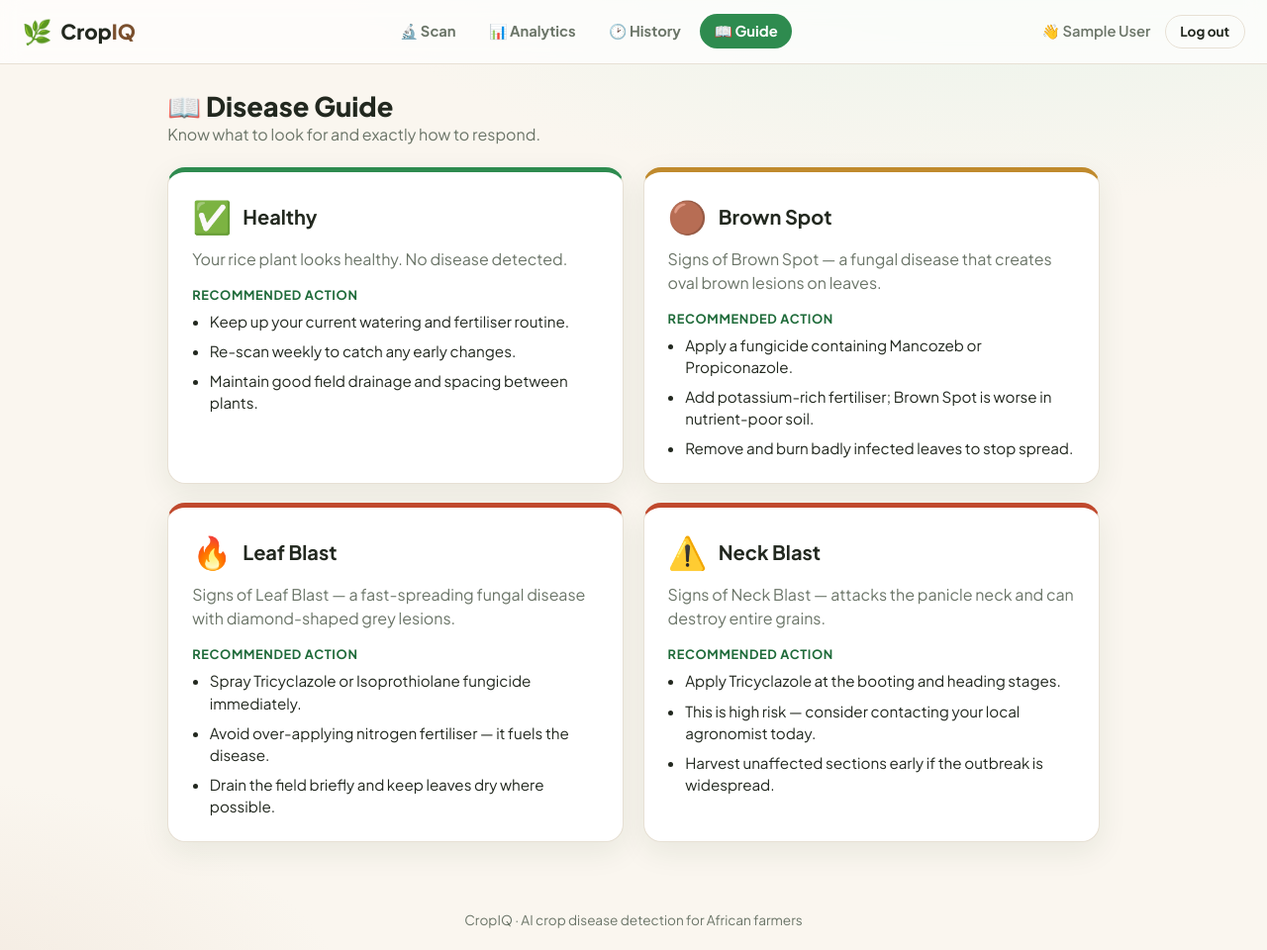
After one commit to Totannn/cropiq-dashboard, a Flask app: page /guide in a window 1280 px wide. The commit adds this page. Shown: the whole page at 99% size. Run offline with Flask 3, Linux system fonts and the light colour scheme; the visitor is signed in with stand-in values (Sample User, id 1).

Commit message:
Add analytics dashboard, history, disease guide, nav, scan animation

```diff
--- a/app.py
+++ b/app.py
@@ -10,6 +10,8 @@ EfficientNet-B0 model, replace `diagnose()` below (see the NOTE).
 import io
 import base64
 import hashlib
+import random
+from datetime import datetime, timedelta
 from functools import wraps
 
 from flask import (
@@ -140,6 +142,79 @@ def diagnose(image_bytes):
     return choice, confidence
 
 
+CONDITION_ORDER = ["Healthy", "Brown Spot", "Leaf Blast", "Neck Blast"]
+
+
+# ---------------------------------------------------------------------------
+# Demo data + analytics
+# ---------------------------------------------------------------------------
+def seed_demo_history():
+    """Seed a realistic-looking scan history so the analytics come alive."""
+    rng = random.Random(42)
+    crops = [c["name"] for c in CROPS]
+    weights = [0.46, 0.2, 0.19, 0.15]
+    now = datetime.now()
+    history = []
+    for _ in range(16):
+        disease = rng.choices(CONDITION_ORDER, weights=weights)[0]
+        crop = rng.choice(crops)
+        conf = round(rng.uniform(88, 97) if disease == "Healthy"
+                     else rng.uniform(77, 95), 1)
+        ts = now - timedelta(days=rng.randint(0, 9),
+                             hours=rng.randint(0, 23),
+                             minutes=rng.randint(0, 59))
+        history.append({
+            "disease": disease, "confidence": conf, "crop": crop,
+            "ts": ts.isoformat(), "date": ts.strftime("%b %d, %H:%M"),
+        })
+    history.sort(key=lambda h: h["ts"])
+    return history
+
+
+def compute_analytics(history):
+    total = len(history)
+    condition_counts = {c: 0 for c in CONDITION_ORDER}
+    crop_counts = {}
+    conf_sum = 0.0
+    for h in history:
+        condition_counts[h["disease"]] = condition_counts.get(h["disease"], 0) + 1
+        crop_counts[h["crop"]] = crop_counts.get(h["crop"], 0) + 1
+        conf_sum += h["confidence"]
+
+    healthy = condition_counts.get("Healthy", 0)
+    diseased = total - healthy
+    avg_conf = round(conf_sum / total, 1) if total else 0
+    health_score = round(healthy / total * 100) if total else 0
+
+    today = datetime.now().date()
+    days = [today - timedelta(days=i) for i in range(6, -1, -1)]
+    day_labels, daily_healthy, daily_diseased = [], [], []
+    for d in days:
+        day_labels.append(d.strftime("%a"))
+        dh = dd = 0
+        for h in history:
+            if datetime.fromisoformat(h["ts"]).date() == d:
+                if h["disease"] == "Healthy":
+                    dh += 1
+                else:
+                    dd += 1
+        daily_healthy.append(dh)
+        daily_diseased.append(dd)
+
+    crop_items = sorted(crop_counts.items(), key=lambda kv: kv[1], reverse=True)
+    return {
+        "total": total, "healthy": healthy, "diseased": diseased,
+        "avg_conf": avg_conf, "health_score": health_score,
+        "condition_labels": CONDITION_ORDER,
+        "condition_values": [condition_counts[c] for c in CONDITION_ORDER],
+        "crop_labels": [k for k, _ in crop_items],
+        "crop_values": [v for _, v in crop_items],
+        "day_labels": day_labels,
+        "daily_healthy": daily_healthy,
+        "daily_diseased": daily_diseased,
+    }
+
+
 # ---------------------------------------------------------------------------
 # Auth helpers
 # ---------------------------------------------------------------------------
@@ -171,7 +246,8 @@ def login():
         if user and user["password"] == password:
             session["user"] = username
             session["name"] = user["name"]
-            session.setdefault("history", [])
+            if "history" not in session:
+                session["history"] = seed_demo_history()
             return redirect(url_for("dashboard"))
         flash("Wrong username or password. Try the demo login below.")
     return render_template("login.html")
@@ -201,6 +277,29 @@ def dashboard():
     )
 
 
+@app.route("/analytics")
+@login_required
+def analytics():
+    history = session.get("history", [])
+    data = compute_analytics(history)
+    return render_template("analytics.html", name=session.get("name"), a=data)
+
+
+@app.route("/history")
+@login_required
+def history():
+    items = list(reversed(session.get("history", [])))
+    return render_template("history.html", name=session.get("name"),
+                           items=items, conditions=CONDITION_ORDER, crops=CROPS)
+
+
+@app.route("/guide")
+@login_required
+def guide():
+    return render_template("guide.html", name=session.get("name"),
+                           diseases=DISEASES)
+
+
 @app.route("/scan", methods=["POST"])
 @login_required
 def scan():
@@ -223,7 +322,11 @@ def scan():
     b64 = base64.b64encode(image_bytes).decode("ascii")
     info = DISEASES[disease]
 
-    record = {"disease": disease, "confidence": confidence, "crop": crop}
+    now = datetime.now()
+    record = {
+        "disease": disease, "confidence": confidence, "crop": crop,
+        "ts": now.isoformat(), "date": now.strftime("%b %d, %H:%M"),
+    }
     history = session.get("history", [])
     history.append(record)
     session["history"] = history
--- a/static/style.css
+++ b/static/style.css
@@ -185,12 +185,97 @@ a{color:inherit;text-decoration:none}
 .treatment li{padding-left:.3rem}
 .result-actions{text-align:center;margin-top:.4rem}
 
+/* ---- nav menu ---- */
+.nav-menu{display:flex;gap:.3rem;flex:1;justify-content:center}
+.nav-menu a{
+  font-weight:700;font-size:.92rem;color:var(--muted);padding:.5rem .9rem;
+  border-radius:999px;transition:.15s;white-space:nowrap;
+}
+.nav-menu a:hover{color:var(--green-700);background:var(--green-100)}
+.nav-menu a.active{color:#fff;background:var(--green-600)}
+.stat-card{text-decoration:none;transition:.15s}
+a.stat-card:hover{transform:translateY(-2px);box-shadow:0 14px 30px rgba(31,67,31,.12)}
+
+/* ===== ANALYTICS ===== */
+.kpis{display:grid;grid-template-columns:auto 1fr;gap:1.2rem;align-items:center;
+  background:#fff;border:1px solid var(--line);border-radius:var(--radius);
+  padding:1.4rem 1.6rem;box-shadow:var(--shadow);margin-bottom:1.3rem}
+.kpi{display:flex;flex-direction:column;align-items:center;gap:.6rem}
+.kpi-ring{
+  --val:0;position:relative;width:128px;height:128px;border-radius:50%;display:grid;place-items:center;
+  background:conic-gradient(var(--green-600) calc(var(--val)*1%), var(--line) 0);
+}
+.kpi-ring::before{content:"";position:absolute;width:96px;height:96px;border-radius:50%;background:#fff}
+.kpi-ring span{position:relative;font-size:1.7rem;font-weight:800;color:var(--green-700)}
+.kpi-label{font-weight:700;color:var(--muted);font-size:.85rem}
+.kpi-list{display:grid;grid-template-columns:repeat(2,1fr);gap:.9rem}
+.kpi-item{background:var(--sand);border:1px solid var(--line);border-radius:14px;
+  padding:.9rem 1rem;display:flex;flex-direction:column;gap:.15rem;
+  font-size:.82rem;font-weight:600;color:var(--muted);border-left:4px solid var(--green-600)}
+.kpi-item.good{border-left-color:var(--good)}
+.kpi-item.bad{border-left-color:var(--bad)}
+.kpi-num{font-size:1.6rem;font-weight:800;color:var(--ink)}
+
+.chart-grid{display:grid;grid-template-columns:1fr 1fr;gap:1.3rem}
+.chart-grid .panel{margin-bottom:0}
+.panel-wide{grid-column:1 / -1}
+
+/* ===== HISTORY ===== */
+.filters{display:flex;gap:.5rem;flex-wrap:wrap;margin-bottom:1.1rem}
+.filter-chip{
+  font-family:inherit;font-weight:700;font-size:.85rem;cursor:pointer;
+  border:1px solid var(--line);background:var(--sand);color:var(--muted);
+  padding:.45rem .9rem;border-radius:999px;transition:.15s;
+}
+.filter-chip:hover{border-color:var(--green-500)}
+.filter-chip.active{background:var(--green-600);color:#fff;border-color:var(--green-600)}
+.hist-table{width:100%;border-collapse:collapse}
+.hist-table th{text-align:left;font-size:.78rem;text-transform:uppercase;letter-spacing:.05em;
+  color:var(--muted);padding:.6rem .7rem;border-bottom:2px solid var(--line)}
+.hist-table td{padding:.75rem .7rem;border-bottom:1px solid var(--line);font-size:.92rem}
+.t-crop{font-weight:700}
+.t-conf{font-weight:700;color:var(--muted)}
+.empty{color:var(--muted);text-align:center;padding:1.4rem}
+.empty a{color:var(--green-700);font-weight:700}
+
+/* ===== GUIDE ===== */
+.guide-grid{display:grid;grid-template-columns:repeat(2,1fr);gap:1.2rem}
+.guide-card{background:#fff;border:1px solid var(--line);border-radius:var(--radius);
+  padding:1.5rem;box-shadow:var(--shadow);border-top:5px solid var(--green-600)}
+.guide-card.tone-good{border-top-color:var(--good)}
+.guide-card.tone-warn{border-top-color:var(--warn)}
+.guide-card.tone-bad{border-top-color:var(--bad)}
+.guide-head{display:flex;align-items:center;gap:.7rem;margin-bottom:.7rem}
+.guide-emoji{font-size:2rem}
+.guide-head h2{font-size:1.25rem}
+.guide-summary{color:var(--muted);line-height:1.5;margin-bottom:1rem}
+.guide-card h3{font-size:.8rem;text-transform:uppercase;letter-spacing:.05em;color:var(--green-700);margin-bottom:.5rem}
+.guide-steps{padding-left:1.1rem;display:flex;flex-direction:column;gap:.5rem;line-height:1.45;font-size:.95rem}
+
+/* ===== SCAN OVERLAY ===== */
+.scan-overlay{
+  position:fixed;inset:0;background:rgba(20,51,31,.55);backdrop-filter:blur(4px);
+  display:none;align-items:center;justify-content:center;z-index:100;
+}
+.scan-overlay.show{display:flex}
+.scan-box{background:#fff;border-radius:20px;padding:2.4rem 2.8rem;text-align:center;box-shadow:var(--shadow)}
+.leaf-spin{font-size:3rem;animation:spin 1.1s ease-in-out infinite}
+@keyframes spin{0%{transform:rotate(0) scale(1)}50%{transform:rotate(180deg) scale(1.15)}100%{transform:rotate(360deg) scale(1)}}
+.scan-title{font-weight:800;font-size:1.2rem;margin-top:.7rem}
+.scan-sub{color:var(--muted);margin-top:.2rem;font-size:.9rem}
+
 /* ===== responsive ===== */
 @media(max-width:760px){
+  .topbar{flex-wrap:wrap;gap:.5rem}
+  .nav-menu{order:3;width:100%;justify-content:space-between;overflow-x:auto}
+  .nav-menu a{padding:.5rem .6rem;font-size:.85rem}
   .auth-wrap{grid-template-columns:1fr}
   .auth-aside{display:none}
   .stats{grid-template-columns:1fr 1fr 1fr}
   .crop-grid{grid-template-columns:repeat(3,1fr)}
   .result-grid{grid-template-columns:1fr}
   .stat-num{font-size:1.5rem}
+  .kpis{grid-template-columns:1fr}
+  .chart-grid{grid-template-columns:1fr}
+  .guide-grid{grid-template-columns:1fr}
 }
--- a/templates/base.html
+++ b/templates/base.html
@@ -16,6 +16,12 @@
       <span class="brand-text">Crop<span>IQ</span></span>
     </a>
     {% if session.get('user') %}
+    <nav class="nav-menu">
+      <a href="{{ url_for('dashboard') }}" class="{{ 'active' if request.endpoint == 'dashboard' }}">🔬 Scan</a>
+      <a href="{{ url_for('analytics') }}" class="{{ 'active' if request.endpoint == 'analytics' }}">📊 Analytics</a>
+      <a href="{{ url_for('history') }}" class="{{ 'active' if request.endpoint == 'history' }}">🕑 History</a>
+      <a href="{{ url_for('guide') }}" class="{{ 'active' if request.endpoint == 'guide' }}">📖 Guide</a>
+    </nav>
     <div class="nav-right">
       <span class="nav-user">👋 {{ session.get('name') }}</span>
       <a class="btn btn-ghost btn-sm" href="{{ url_for('logout') }}">Log out</a>
@@ -38,5 +44,6 @@
   <footer class="foot">
     CropIQ · AI crop disease detection for African farmers
   </footer>
+  {% block scripts %}{% endblock %}
 </body>
 </html>
--- /dev/null
+++ b/templates/guide.html
@@ -0,0 +1,27 @@
+{% extends "base.html" %}
+{% block title %}Crop Guide{% endblock %}
+
+{% block content %}
+<section class="hero">
+  <h1>📖 Disease Guide</h1>
+  <p class="muted">Know what to look for and exactly how to respond.</p>
+</section>
+
+<section class="guide-grid">
+  {% for name, info in diseases.items() %}
+  <article class="guide-card tone-{{ info.tone }}">
+    <header class="guide-head">
+      <span class="guide-emoji">{{ info.emoji }}</span>
+      <h2>{{ name }}</h2>
+    </header>
+    <p class="guide-summary">{{ info.summary }}</p>
+    <h3>Recommended action</h3>
+    <ul class="guide-steps">
+      {% for step in info.treatment %}
+      <li>{{ step }}</li>
+      {% endfor %}
+    </ul>
+  </article>
+  {% endfor %}
+</section>
+{% endblock %}
--- a/templates/login.html
+++ b/templates/login.html
@@ -21,11 +21,6 @@
       </label>
       <button class="btn btn-primary btn-block" type="submit">Sign in →</button>
     </form>
-
-    <div class="demo-hint">
-      <strong>Demo login</strong>
-      <code>farmer</code> / <code>farmer123</code>
-    </div>
   </div>
 
   <div class="auth-aside">
```
Also changed, not shown: templates/analytics.html (added, +88 -0 lines), templates/dashboard.html (+21 -6 lines), templates/history.html (added, +54 -0 lines).
